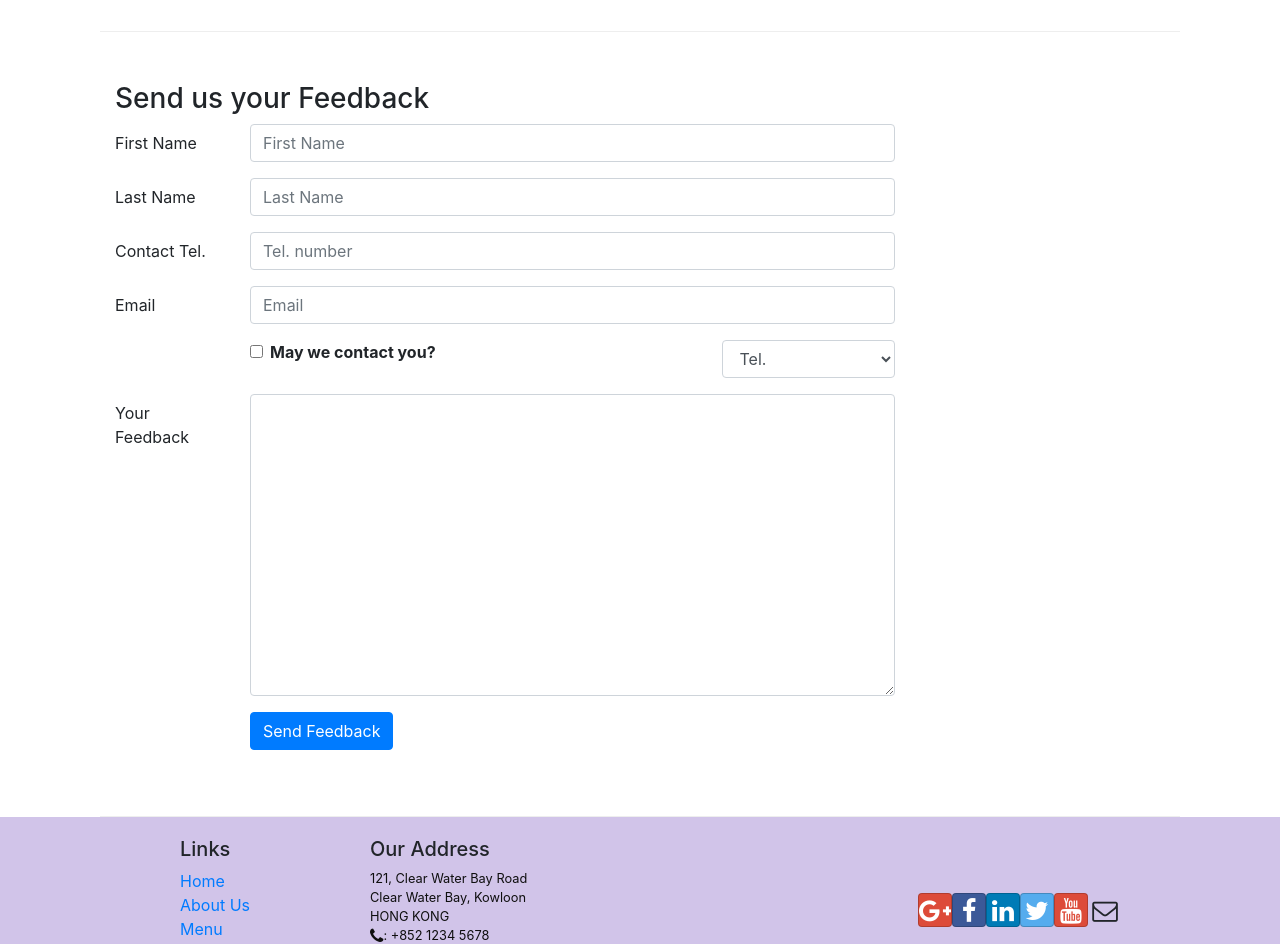
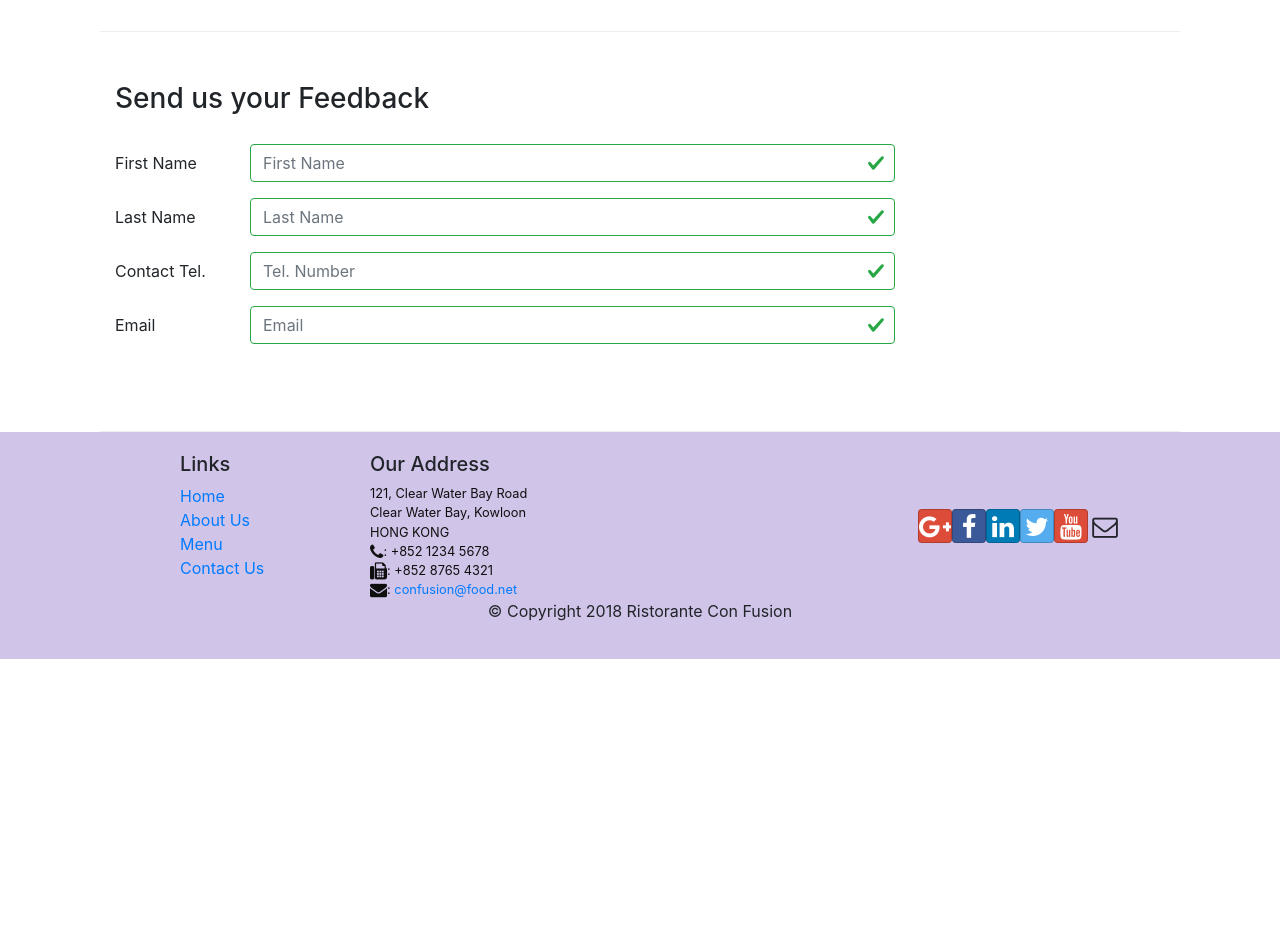
Before and after one commit to DevPranavSharma/coursera-react-project, a React (Create React App) app: page /contactus in a window 1280 px wide. Shown: the part 840-1784 px from the top of the page. After the commit the page ends 1499 px from the top, so only its background shows below. Built offline with nearby package versions, Linux system fonts and the light colour scheme.

Commit message:
controlled forms validation

```diff
--- a/src/components/ContactComponent.js
+++ b/src/components/ContactComponent.js
@@ -1,6 +1,6 @@
 import React, { Component } from 'react';
 import { Breadcrumb, BreadcrumbItem,
-            Button, Form, FormGroup, Label, Input, Col } from 'reactstrap';
+            Button, Form, FormGroup, Label, Input, Col,FormFeedback } from 'reactstrap';
 import { Link } from 'react-router-dom';
 class Contact extends Component {
     constructor(props){
@@ -12,7 +12,13 @@ class Contact extends Component {
             email: '',
             agree: false,
             contactType: 'Tel.',
-            message: ''
+            message: '',
+            touched:{
+                firstname: false,
+            lastname: false,
+            telnum: false,
+            email: false
+            }
         };
 
         this.handleInputChange = this.handleInputChange.bind(this);
@@ -36,9 +42,45 @@ class Contact extends Component {
         event.preventDefault();
     }
 
+    handleBlur =(field)=>(evt)=>{
+        this.setState({
+            touched : {... this.state.touched,[field] :true }
+        })
+    }
+
+    validate(firstname,lastname,telnum,email){
+        var errors={
+            firstname: '',
+            lastname: '',
+            telnum: '',
+            email: ''
+        }
+        if(this.state.touched.firstname&&firstname.length<3){
+            errors.firstname='First name should be >=3 characters';
+        }
+       else if(this.state.touched.firstname&&firstname.length>10){
+            errors.firstname='First name should be <=10 characters';
+        }
+
+        if(this.state.touched.lastname&&lastname.length<3){
+            errors.lastname='Last name should be >=3 characters';
+        }
+       else if(this.state.touched.lastname&&lastname.length>10){
+            errors.lastname='Last name should be <=10 characters';
+        }
+        const reg=/^\+$/;
+        if(this.state.touched.telnum&&!reg.test(telnum)){
+            errors.telnum='Tel num should contain only numbets';
+        }
+        if(this.state.touched.email&&email.split('').filter(x=>x==='@').length!=1){
+            errors.email='email should contain @';
+        }
+      return errors;
+    }
 
 
     render(){
+        const errors=this.validate(this.state.firstname,this.state.lastname,this.state.telnum,this.state.email);
     return(
         <div className="container">
             <div className="row">
@@ -83,13 +125,17 @@ class Contact extends Component {
                    </div>
                     <div className="col-12 col-md-9">
                         <Form onSubmit={this.handleSubmit}>
-                            <FormGroup row>
+                        <FormGroup row>
                                 <Label htmlFor="firstname" md={2}>First Name</Label>
                                 <Col md={10}>
                                     <Input type="text" id="firstname" name="firstname"
                                         placeholder="First Name"
                                         value={this.state.firstname}
+                                        valid={errors.firstname === ''}
+                                        invalid={errors.firstname !== ''}
+                                        onBlur={this.handleBlur('firstname')}
                                         onChange={this.handleInputChange} />
+                                    <FormFeedback>{errors.firstname}</FormFeedback>
                                 </Col>
                             </FormGroup>
                             <FormGroup row>
@@ -98,16 +144,24 @@ class Contact extends Component {
                                     <Input type="text" id="lastname" name="lastname"
                                         placeholder="Last Name"
                                         value={this.state.lastname}
+                                        valid={errors.lastname === ''}
+                                        invalid={errors.lastname !== ''}
+                                        onBlur={this.handleBlur('lastname')}
                                         onChange={this.handleInputChange} />
+                                    <FormFeedback>{errors.lastname}</FormFeedback>
                                 </Col>
                             </FormGroup>
                             <FormGroup row>
-                            <Label htmlFor="telnum" md={2}>Contact Tel.</Label>
+                                <Label htmlFor="telnum" md={2}>Contact Tel.</Label>
                                 <Col md={10}>
                                     <Input type="tel" id="telnum" name="telnum"
-                                        placeholder="Tel. number"
+                                        placeholder="Tel. Number"
                                         value={this.state.telnum}
+                                        valid={errors.telnum === ''}
+                                        invalid={errors.telnum !== ''}
+                                        onBlur={this.handleBlur('telnum')}
                                         onChange={this.handleInputChange} />
+                                    <FormFeedback>{errors.telnum}</FormFeedback>
                                 </Col>
                             </FormGroup>
                             <FormGroup row>
@@ -116,44 +170,11 @@ class Contact extends Component {
                                     <Input type="email" id="email" name="email"
                                         placeholder="Email"
                                         value={this.state.email}
+                                        valid={errors.email === ''}
+                                        invalid={errors.email !== ''}
+                                        onBlur={this.handleBlur('email')}
                                         onChange={this.handleInputChange} />
-                                </Col>
-                            </FormGroup>
-                            <FormGroup row>
-                                <Col md={{size: 6, offset: 2}}>
-                                    <FormGroup check>
-                                        <Label check>
-                                            <Input type="checkbox"
-                                                name="agree"
-                                                checked={this.state.agree}
-                                                onChange={this.handleInputChange} /> {' '}
-                                            <strong>May we contact you?</strong>
-                                        </Label>
-                                    </FormGroup>
-                                </Col>
-                                <Col md={{size: 3, offset: 1}}>
-                                    <Input type="select" name="contactType"
-                                            value={this.state.contactType}
-                                            onChange={this.handleInputChange}>
-                                        <option>Tel.</option>
-                                        <option>Email</option>
-                                    </Input>
-                                </Col>
-                            </FormGroup>
-                            <FormGroup row>
-                                <Label htmlFor="message" md={2}>Your Feedback</Label>
-                                <Col md={10}>
-                                    <Input type="textarea" id="message" name="message"
-                                        rows="12"
-                                        value={this.state.message}
-                                        onChange={this.handleInputChange}></Input>
-                                </Col>
-                            </FormGroup>
-                            <FormGroup row>
-                                <Col md={{size: 10, offset: 2}}>
-                                    <Button type="submit" color="primary">
-                                        Send Feedback
-                                    </Button>
+                                    <FormFeedback>{errors.email}</FormFeedback>
                                 </Col>
                             </FormGroup>
                         </Form>
```
